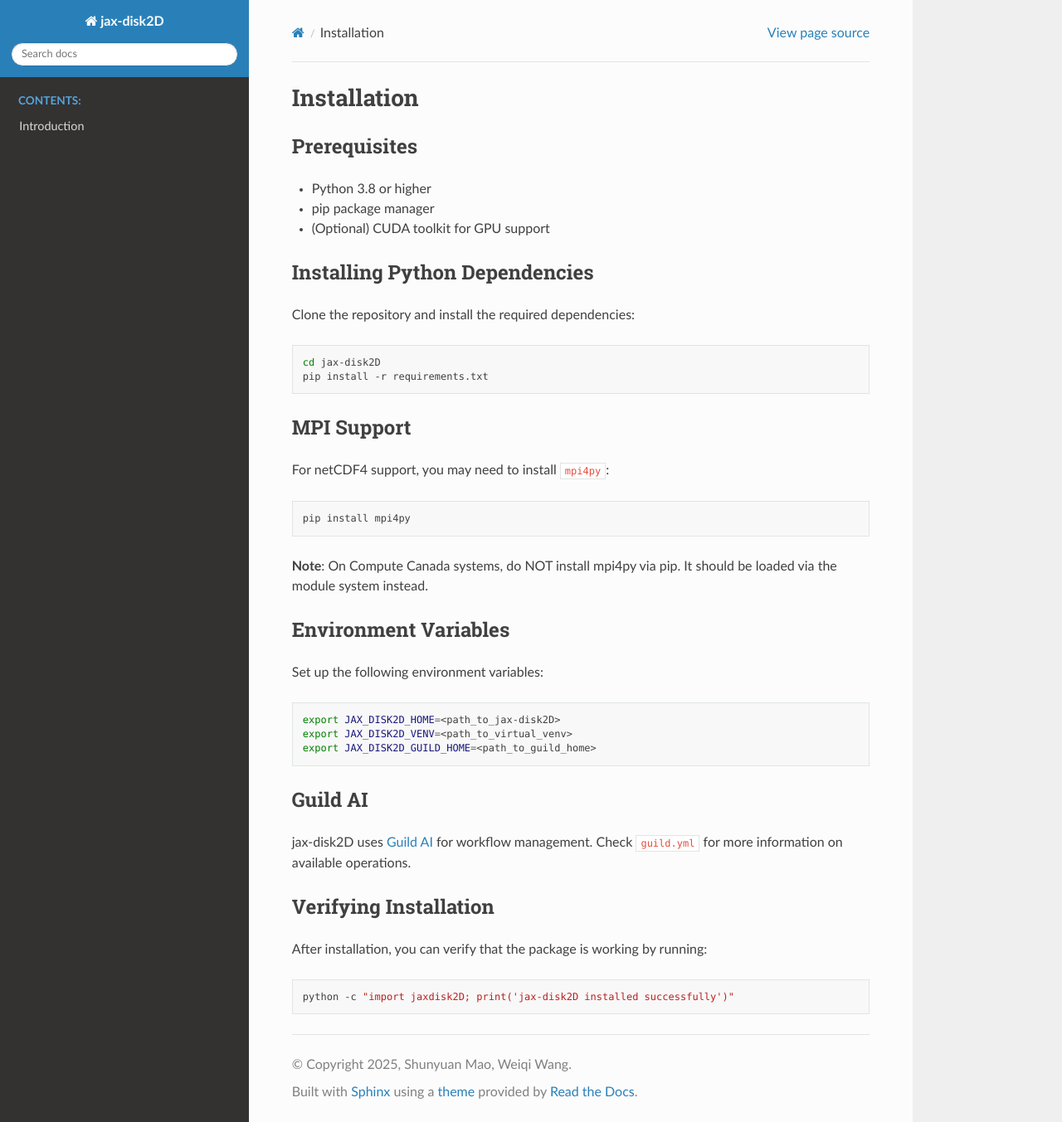
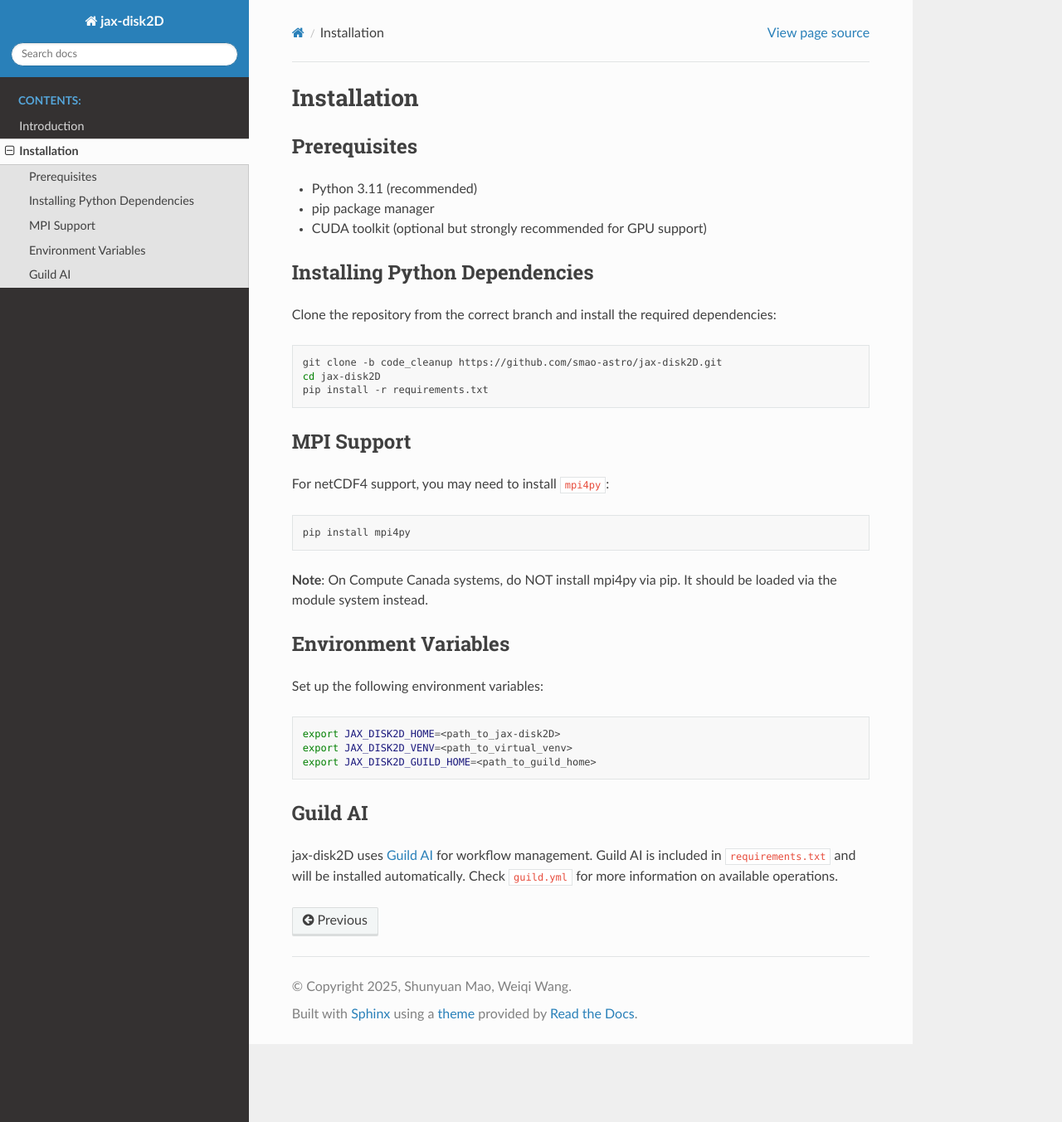
Before and after one commit to WeiqiWangMath/jax-disk2D-documentation, a Sphinx documentation site: the page built from docs/source/installation.rst, in a window 1280 px wide and 1353 px high. Shown: the whole window at 83% size. Built offline with Sphinx 7.4.7 and the Read the Docs theme 3.1.0, drawn with Linux system fonts in a browser that asks for light colours.

Commit message:
update installation section

```diff
--- a/docs/source/index.rst
+++ b/docs/source/index.rst
@@ -8,12 +8,12 @@ Welcome to the jax-disk2D documentation! This package provides a Physics-Informe
    :caption: Contents:
 
    introduction
+   installation
 
 .. toctree::
    :maxdepth: 2
    :caption:
 
-   installation
    getting_started
    fargo_integration
    pinn_training
--- a/docs/source/installation.rst
+++ b/docs/source/installation.rst
@@ -4,17 +4,18 @@ Installation
 Prerequisites
 -------------
 
-* Python 3.8 or higher
+* Python 3.11 (recommended)
 * pip package manager
-* (Optional) CUDA toolkit for GPU support
+* CUDA toolkit (optional but strongly recommended for GPU support)
 
 Installing Python Dependencies
 -------------------------------
 
-Clone the repository and install the required dependencies:
+Clone the repository from the correct branch and install the required dependencies:
 
 .. code-block:: bash
 
+   git clone -b code_cleanup https://github.com/smao-astro/jax-disk2D.git
    cd jax-disk2D
    pip install -r requirements.txt
 
@@ -44,13 +45,4 @@ Guild AI
 --------
 
 jax-disk2D uses `Guild AI <https://my.guild.ai/t/guild-ai-documentation/64>`_ for workflow management.
-Check ``guild.yml`` for more information on available operations.
-
-Verifying Installation
-----------------------
-
-After installation, you can verify that the package is working by running:
-
-.. code-block:: bash
-
-   python -c "import jaxdisk2D; print('jax-disk2D installed successfully')"
+Guild AI is included in ``requirements.txt`` and will be installed automatically. Check ``guild.yml`` for more information on available operations.
```
